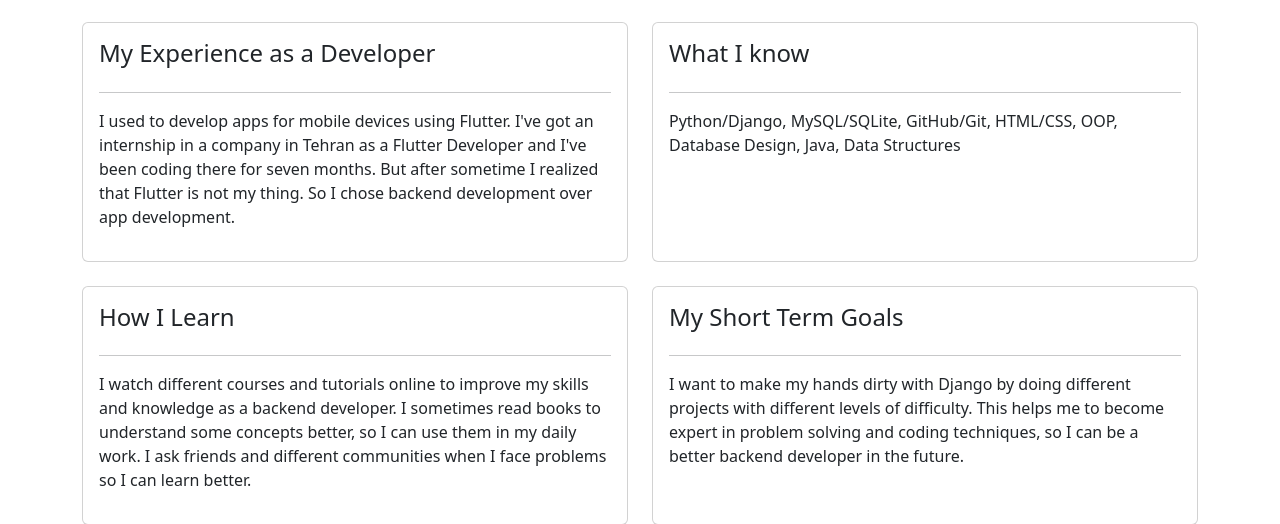
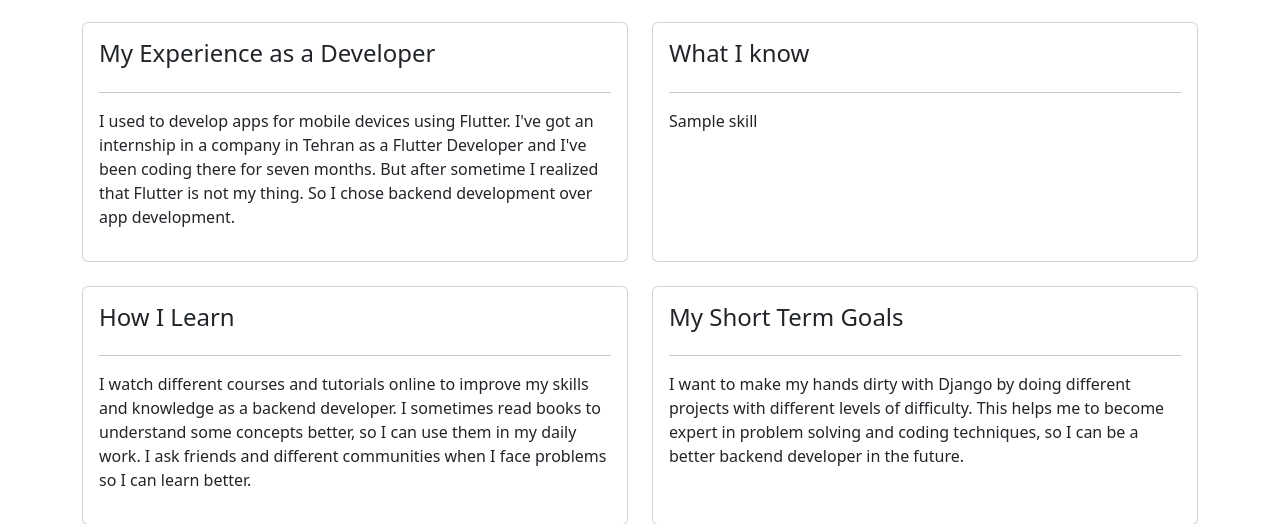
Before and after one commit to serajsfr/my_portfolio, a Django app: page / in a window 1280 px wide. Shown: the part 1370-1894 px from the top of the page. Run offline with Django 5.2, Linux system fonts and the light colour scheme; tables that the repository leaves empty hold one stand-in row (values such as "Sample post").

Commit message:
Update views.py
Skills now are read from database

```diff
--- a/pages/templates/pages/home.html
+++ b/pages/templates/pages/home.html
@@ -77,10 +77,13 @@
           <div class="card card-body h-100">
             <h4>What I know</h4>
             <hr />
-            <p>
-              Python/Django, MySQL/SQLite, GitHub/Git, HTML/CSS, OOP, Database
-              Design, Java, Data Structures
-            </p>
+            {% if skills %}
+              {% for skill in skills %}
+                <p>{{ skill.name }}</p>
+              {% endfor %}
+            {% else %}
+              <p>No skills available.</p>
+            {% endif %}
           </div>
         </div>
       </div>
--- a/pages/views.py
+++ b/pages/views.py
@@ -1,6 +1,7 @@
 from django.shortcuts import render
-from .models import Project
+from .models import Project, Skill
 
 def home(request):
     projects = Project.objects.all()
-    return render(request, "pages/home.html", {'projects': projects})
+    skills = Skill.objects.all()
+    return render(request, "pages/home.html", {'projects': projects, 'skills': skills})
```
